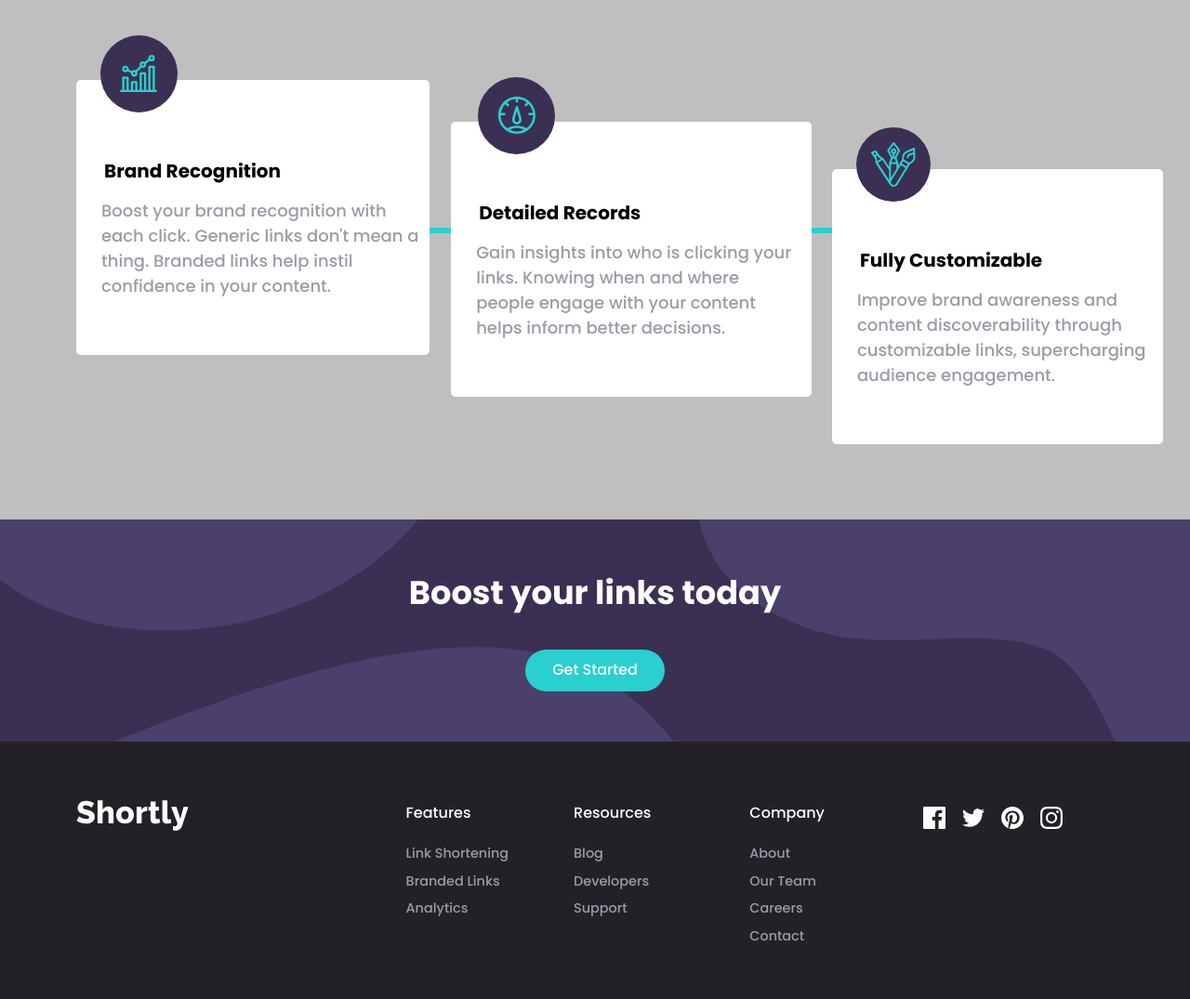
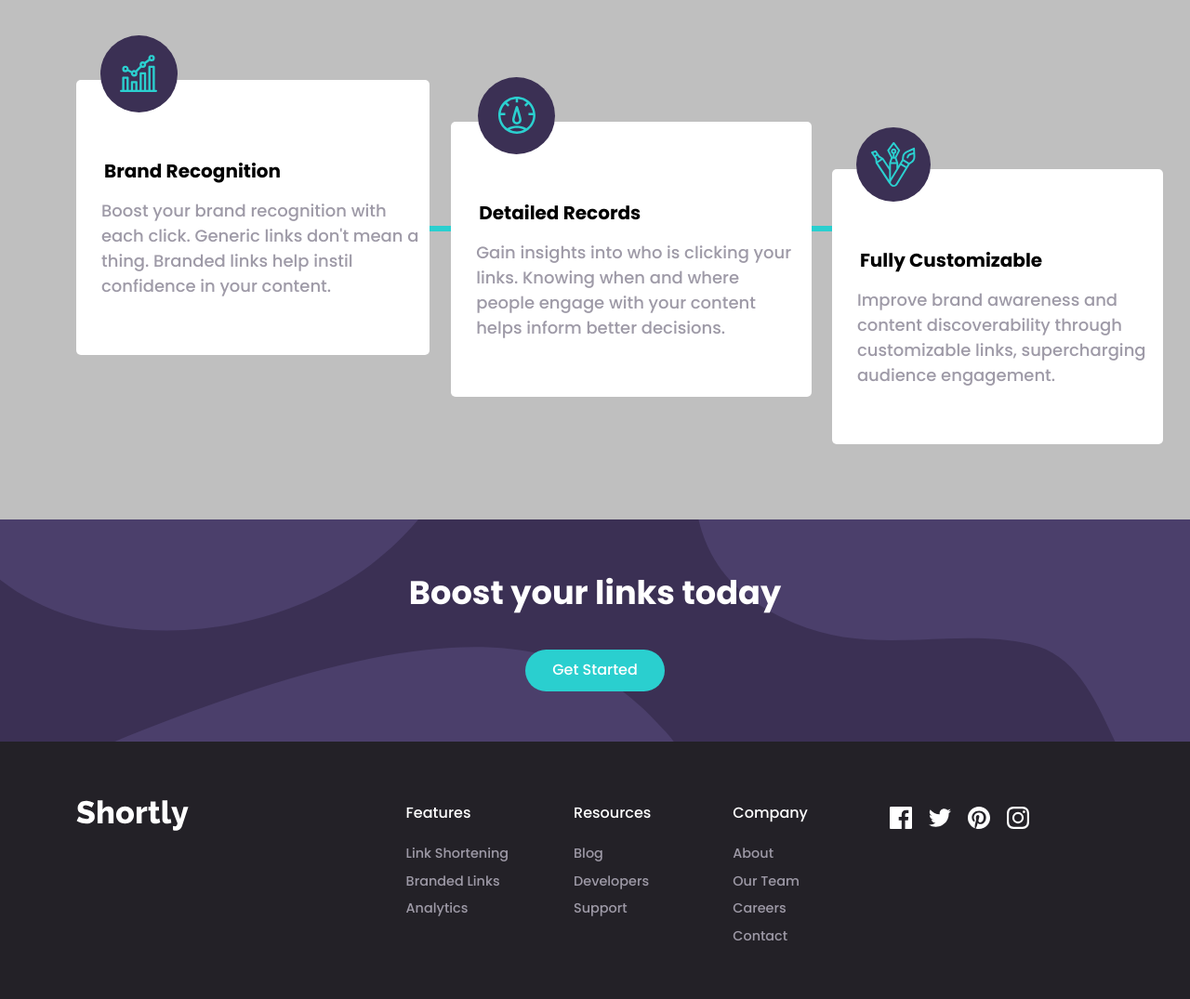
Before and after one commit to tadepoju95/react-shortly, a React app: page / in a window 1280 px wide. Shown: the part 1196-2271 px from the top of the page at 93% size. Built offline with nearby package versions, Linux system fonts and the light colour scheme; data requests are answered from the project's data file.

Commit message:
Modified files in project folder.

```diff
--- a/src/components/main.css
+++ b/src/components/main.css
@@ -495,8 +495,8 @@ p {
 	.vertical-line {
 		transform: rotate(90deg);
 		padding-bottom: 0;
-		padding-top: 30em;
-		top: -70px;
+		padding-top: 37em;
+    top: -135px;
 	}
 
 	.circle {
@@ -533,10 +533,13 @@ p {
 		margin-left: 9.7em;
 	}
 
+	.social-icons {
+  	margin-right: -6.5em;
+	}
 
 	.text-list, .social-icons {
 		margin-top: 2.5em;
-		margin-right: 2em;
+		margin-right: 1em;
 	}
 
 	.shortly-logo {
```
